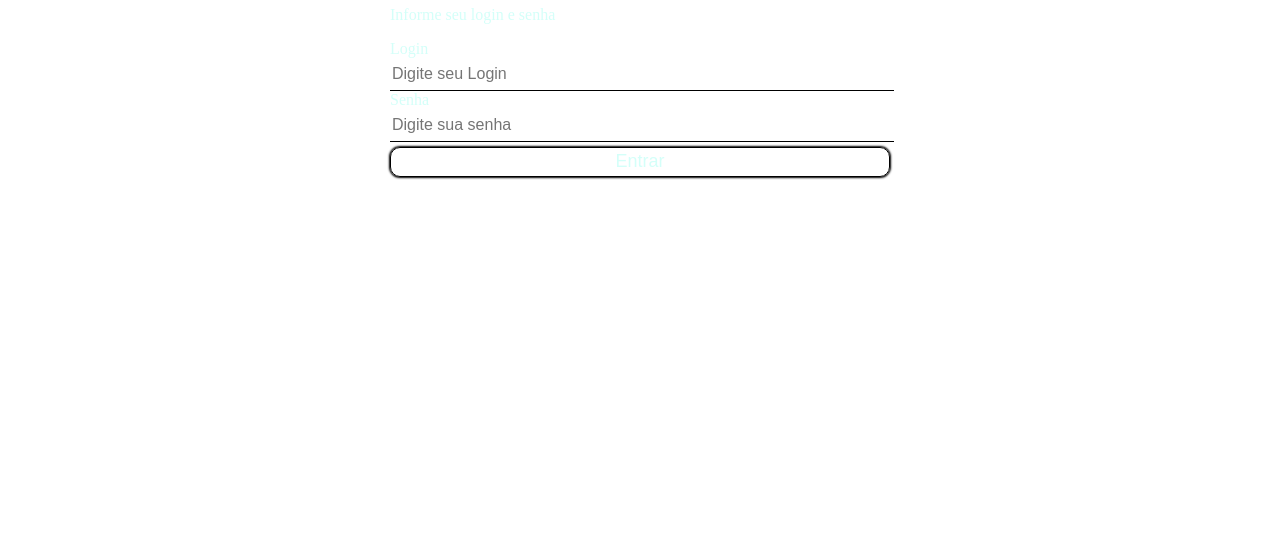
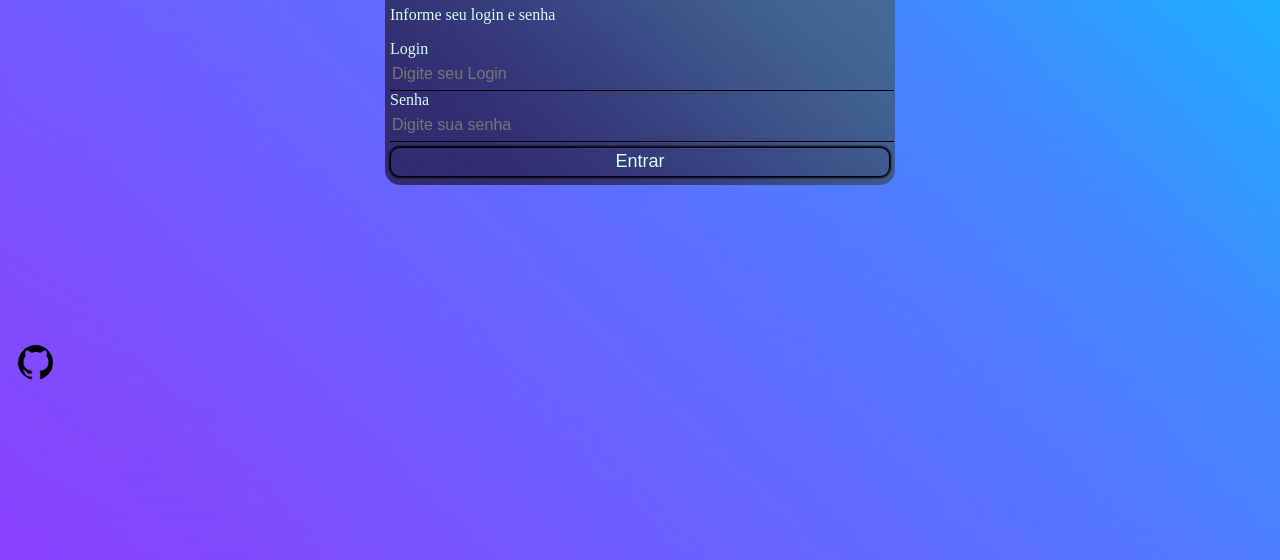
Before and after one commit to Gizeours/ProjetoSite, a plain HTML site: page Principal/index.html in a window 1280 px wide. Shown: the part 240-800 px from the top of the page. Drawn offline with Linux system fonts and the light colour scheme; files that its build step writes are made by us from their sources.

Commit message:
Update style.css

```diff
--- a/Styles/style.css
+++ b/Styles/style.css
@@ -1,7 +1,7 @@
 @import url('https://fonts.googleapis.com/css2?family=Roboto:ital,wght@0,400;1,700&display=swap');
 
 body {
-    background-image: url(Gradient.gif);
+    background-image: url(../Gradient.gif);
     background-size: 100%;
 }
 #boxlogin {
@@ -11,7 +11,7 @@ body {
     border-radius: 15px ;
     padding:5px ;
     border: solid au #000 ;
-    background-image: url(bg.png);
+    background-image: url(../bg.png);
     background-size: 515px 265px;
     -webkit-border-radius: 15px ;
     -moz-border-radius: 15px ;
@@ -62,7 +62,7 @@ body {
     width:35px;
     height:35px;
     margin: 10px;
-    background-image: url("GITHUB-LOGO.png");
+    background-image: url(../GITHUB-LOGO.png);
     background-size: 185%;
     background-position: -15px;
     background-repeat: no-repeat;
```
